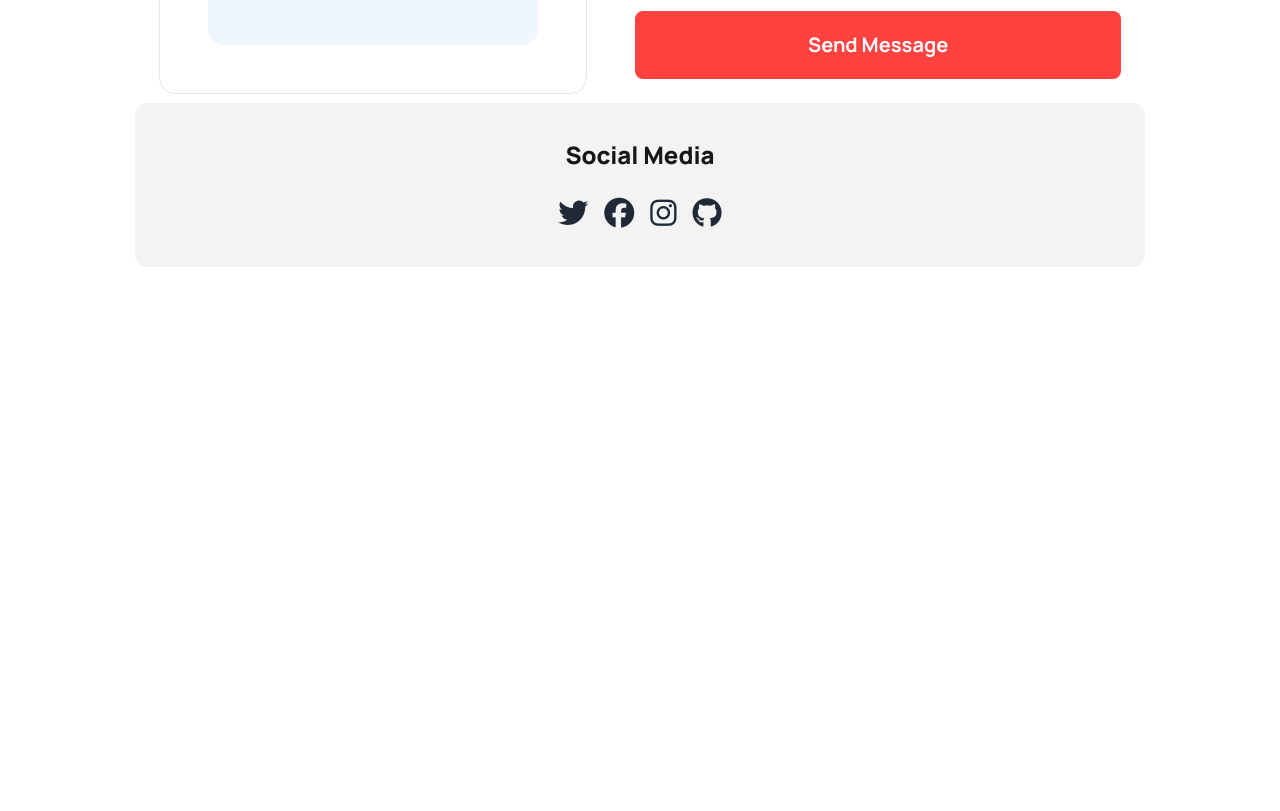
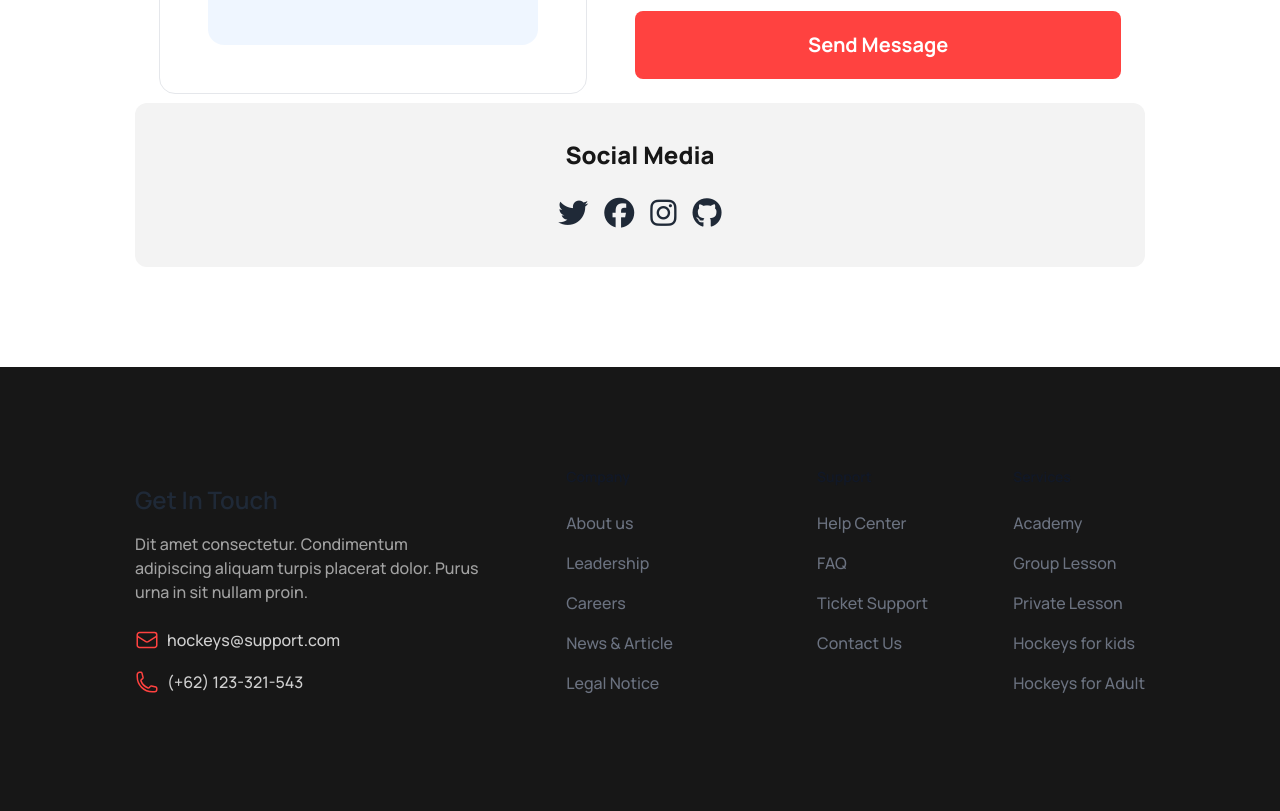
Before and after one commit to M-Nazmul/Hockeys-B9A3, a plain HTML site: page index.html in a window 1280 px wide. Shown: the part 5050-5861 px from the top of the page. Before the commit the page ends 5417 px from the top, so only its background shows below. Drawn offline with nearby package versions, Linux system fonts and the light colour scheme.

Commit message:
added footer section

```diff
--- a/index.html
+++ b/index.html
@@ -695,6 +695,96 @@
       </section>
     </main>
     <!-- Footer section here -->
-
+    <footer class=" bg-neutral-900">
+      <!-- footer container here -->
+      <div class="container max-w-[1440px] mx-auto py-10 lg:py-[100px] px-5 text-center lg:text-left lg:px-[135px] flex items-center lg:justify-between flex-col lg:flex-row">
+        <!-- Items 1 -->
+        <div class="mb-6 md:mb-0">
+            <a href="#" class="flex items-center  justify-center lg:justify-start">
+                <span class="self-center text-2xl font-semibold dark:text-white">Get In Touch</span>
+            </a>
+            <ul class=" text-base font-medium dark:text-gray-4 00 font-medium">
+              <p class="max-w-[346px] mt-4 mb-6 text-white text-opacity-60">
+                Dit amet consectetur. Condimentum  adipiscing aliquam turpis placerat dolor. Purus urna in sit nullam proin.
+              </p>
+              <p class="flex gap-2 justify-center lg:justify-start">
+                <span><svg xmlns="http://www.w3.org/2000/svg" fill="none" viewBox="0 0 24 24" stroke-width="1.5" stroke="#FF4240" class="w-6 h-6">
+                  <path stroke-linecap="round" stroke-linejoin="round" d="M21.75 6.75v10.5a2.25 2.25 0 0 1-2.25 2.25h-15a2.25 2.25 0 0 1-2.25-2.25V6.75m19.5 0A2.25 2.25 0 0 0 19.5 4.5h-15a2.25 2.25 0 0 0-2.25 2.25m19.5 0v.243a2.25 2.25 0 0 1-1.07 1.916l-7.5 4.615a2.25 2.25 0 0 1-2.36 0L3.32 8.91a2.25 2.25 0 0 1-1.07-1.916V6.75" />
+                </svg>
+                </span><span class="text-white text-opacity-80">hockeys@support.com</span>
+              </p>
+              <p class="flex gap-2 justify-center lg:justify-start mt-[18px]">
+                <span><svg xmlns="http://www.w3.org/2000/svg" fill="none" viewBox="0 0 24 24" stroke-width="1.5" stroke="#FF4240" class="w-6 h-6">
+                  <path stroke-linecap="round" stroke-linejoin="round" d="M2.25 6.75c0 8.284 6.716 15 15 15h2.25a2.25 2.25 0 0 0 2.25-2.25v-1.372c0-.516-.351-.966-.852-1.091l-4.423-1.106c-.44-.11-.902.055-1.173.417l-.97 1.293c-.282.376-.769.542-1.21.38a12.035 12.035 0 0 1-7.143-7.143c-.162-.441.004-.928.38-1.21l1.293-.97c.363-.271.527-.734.417-1.173L6.963 3.102a1.125 1.125 0 0 0-1.091-.852H4.5A2.25 2.25 0 0 0 2.25 4.5v2.25Z" />
+                </svg>
+                </span><span class="text-white text-opacity-80 ">(+62) 123-321-543</span>
+              </p>
+          </ul>
+        </div>
+        <!-- Items 2 -->
+        <div class="flex gap-3 lg:gap-36 justify-between my-10 lg:my-0">
+          <!-- sub items 1 -->
+          <div>
+              <h2 class="mb-6 text-sm font-semibold text-gray-900 dark:text-white">Company</h2>
+              <ul class="text-gray-500 dark:text-gray-400 font-medium">
+                  <li class="mb-4">
+                      <a href="">About us</a>
+                  </li class="mb-4">
+                  <li class="mb-4">
+                      <a href="">Leadership</a>
+                  </li>
+                  <li class="mb-4">
+                      <a href="">Careers</a>
+                  </li class="mb-4">
+                  <li class="mb-4">
+                      <a href="">News & Article</a>
+                  </li>
+                  <li class="mb-4">
+                      <a href="">Legal Notice</a>
+                  </li>
+              </ul>
+          </div>
+          <!-- sub items 2 -->
+          <div>
+            <h2 class="mb-6 text-sm font-semibold text-gray-900 dark:text-white">Support </h2>
+            <ul class="text-gray-500 dark:text-gray-400 font-medium">
+                <li class="mb-4">
+                    <a href="">Help Center</a>
+                </li>
+                <li class="mb-4">
+                    <a href="">FAQ</a>
+                </li>
+                <li class="mb-4">
+                    <a href="">Ticket Support</a>
+                </li>
+                <li class="mb-4">
+                    <a href="">Contact Us</a>
+                </li>
+            </ul>
+          </div>
+          </div>
+        <!-- Items 3 -->
+        <div>
+          <h2 class="mb-6 text-sm font-semibold text-gray-900  dark:text-white">Services</h2>
+          <ul class="text-gray-500 dark:text-gray-400 font-medium">
+            <li class="mb-4">
+              <a href="">Academy</a>
+          </li>
+          <li class="mb-4">
+              <a href="">Group Lesson</a>
+          </li>
+          <li class="mb-4">
+              <a href="">Private Lesson</a>
+          </li>
+          <li class="mb-4">
+              <a href="">Hockeys for kids</a>
+          </li>
+          <li class="mb-4">
+              <a href="">Hockeys for Adult</a>
+          </li>
+          </ul>
+        </div>
+      </div>
+    </footer>
 </body>
 </html>
```
